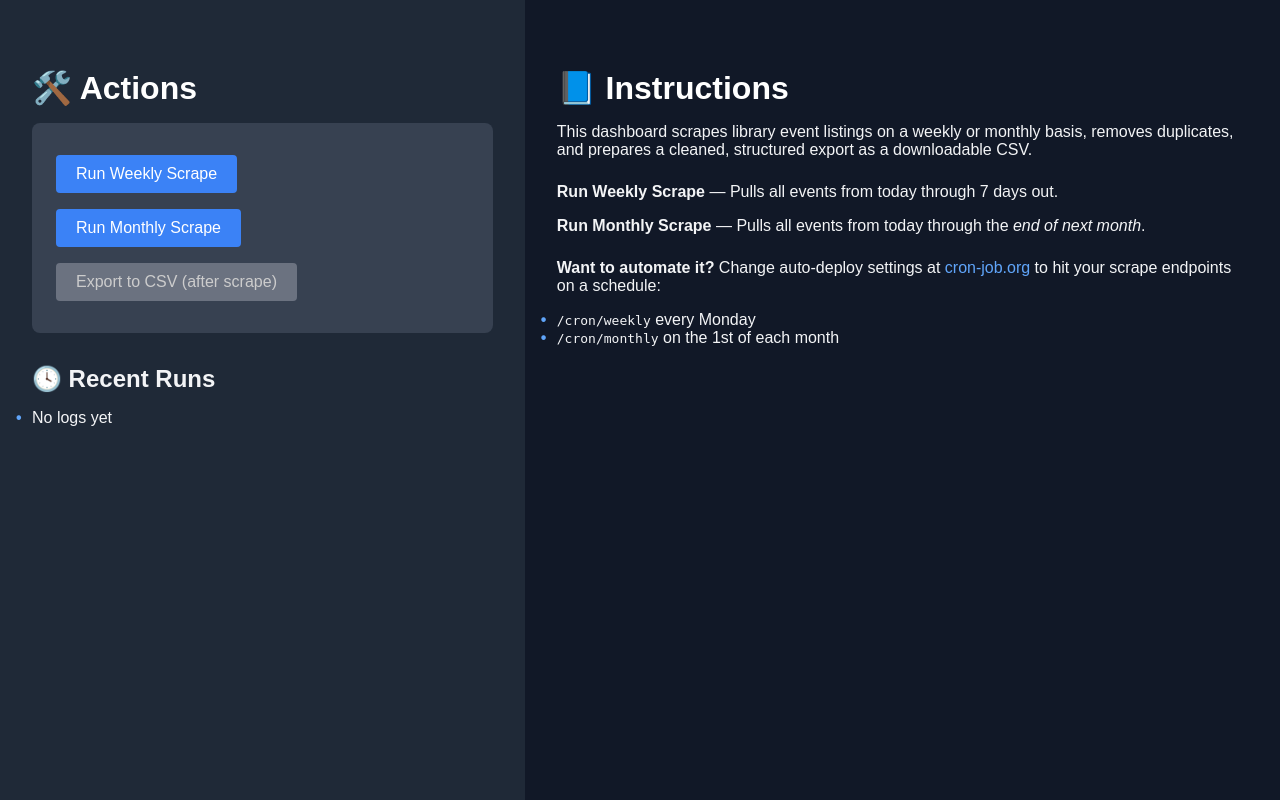
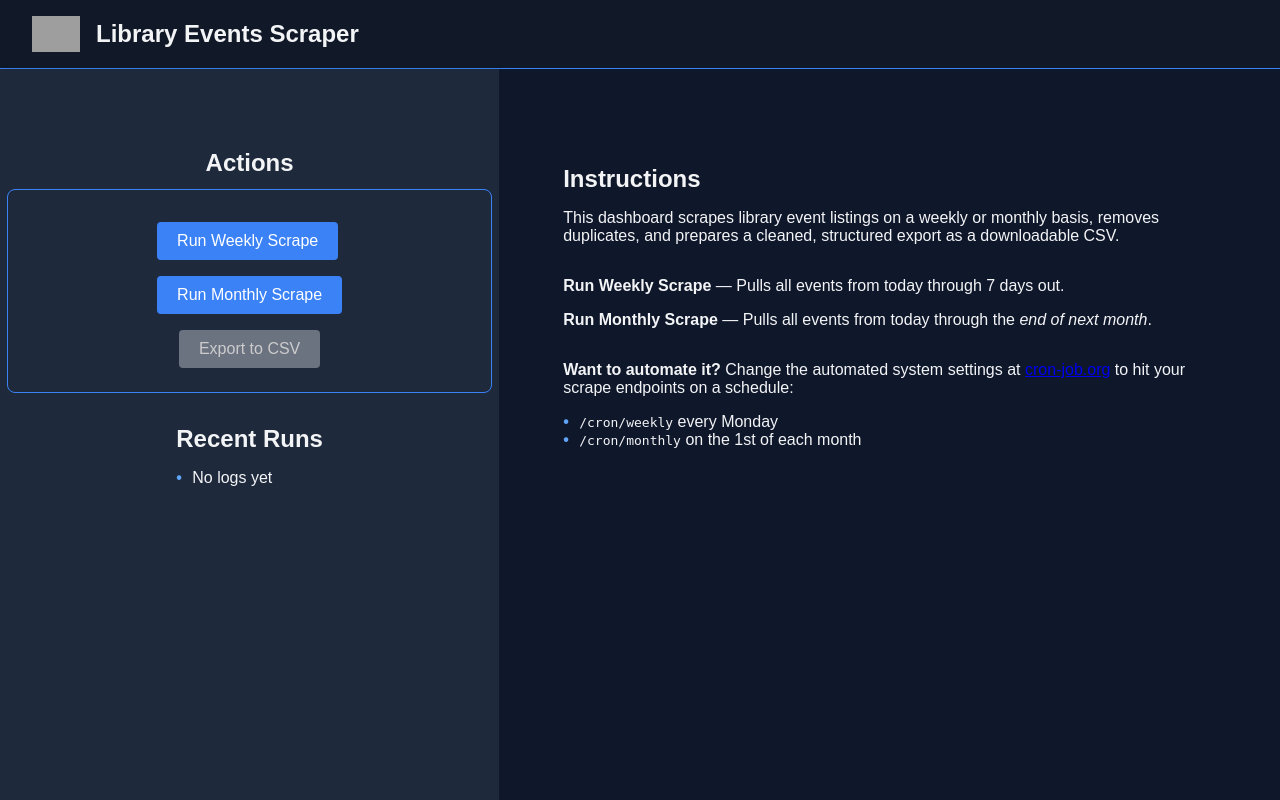
Before and after one commit to knowzek/vbpl-scraper, a Flask app: page / in a window 1280 px wide. Run offline with Flask 3, Linux system fonts and the light colour scheme; grey boxes are pictures that could not be loaded.

Commit message:
Update index.html

```diff
--- a/templates/index.html
+++ b/templates/index.html
@@ -6,25 +6,45 @@
         body {
             margin: 0;
             font-family: Arial, sans-serif;
-            background: #111827;
+            background: #0f172a;
             color: #f3f4f6;
             display: flex;
+            flex-direction: column;
             height: 100vh;
+        }
+        header {
+            background-color: #111827;
+            padding: 1rem 2rem;
+            border-bottom: 1px solid #3b82f6;
+            display: flex;
+            align-items: center;
+        }
+        header img {
+            height: 36px;
+            margin-right: 1rem;
+        }
+        header h1 {
+            font-size: 1.5rem;
+            margin: 0;
+            color: #f3f4f6;
+        }
+        main {
+            display: flex;
+            flex: 1;
         }
         .left {
             width: 40%;
-            padding: 3rem 2rem 2rem;
-            background: #1f2937;
+            padding: 3rem 2rem;
+            background: #1e293b;
             box-shadow: 2px 0 5px rgba(0,0,0,0.1);
+            display: flex;
+            flex-direction: column;
+            align-items: center;
         }
         .right {
             width: 60%;
-            padding: 3rem 2rem 2rem;
-            background: #111827;
-        }
-        h1 {
-            color: #fff;
-            margin-bottom: 1rem;
+            padding: 4rem 4rem;
+            background: #0f172a;
         }
         h2 {
             margin-top: 2rem;
@@ -40,26 +60,40 @@
             border-radius: 4px;
             font-size: 1rem;
         }
-        .csv-button {
+        a.button-link {
+            display: inline-block;
+            background: #3b82f6;
+            padding: 10px 20px;
+            border-radius: 4px;
+            color: white;
+            text-decoration: none;
+            margin-top: 0.5rem;
+        }
+        a.button-link:hover {
+            background: #2563eb;
+        }
+        a.disabled-link {
             background: #6b7280;
             color: #ccc;
             cursor: not-allowed;
-        }
-        a {
-            color: #60a5fa;
-            text-decoration: none;
+            pointer-events: none;
         }
         .section {
-            margin-bottom: 1.5rem;
+            margin-bottom: 2rem;
         }
         .action-box {
             padding: 1.5rem;
-            background: #374151;
+            border: 1px solid #3b82f6;
             border-radius: 8px;
+            width: 100%;
+            background: #1e293b;
+            display: flex;
+            flex-direction: column;
+            align-items: center;
         }
         ul {
             list-style: none;
-            padding-left: 0;
+            padding-left: 1rem;
         }
         li::before {
             content: "\2022";
@@ -70,19 +104,34 @@
             margin-left: -1em;
         }
     </style>
+    <script>
+        window.onload = function() {
+            const exportBtn = document.getElementById("csvDownload");
+            const csvExists = {{ 'true' if csv_exists else 'false' }};
+            if (csvExists === true || csvExists === 'true') {
+                exportBtn.classList.remove("disabled-link");
+                exportBtn.href = "/download";
+            }
+        };
+    </script>
 </head>
 <body>
+    <header>
+        <img src="/static/logo.png" alt="MyActiveChild Logo">
+        <h1>Library Events Scraper</h1>
+    </header>
+    <main>
         <div class="left">
-        <h1>🛠️ Actions</h1>
+            <h2>Actions</h2>
             <div class="action-box">
                 <form action="/scrape" method="post">
                     <button name="mode" value="weekly">Run Weekly Scrape</button><br>
-                <button name="mode" value="monthly">Run Monthly Scrape</button><br>
-                <button class="csv-button" disabled>Export to CSV (after scrape)</button>
+                    <button name="mode" value="monthly">Run Monthly Scrape</button>
                 </form>
+                <a id="csvDownload" class="button-link disabled-link">Export to CSV</a>
             </div>
             <div class="section">
-            <h2>🕓 Recent Runs</h2>
+                <h2>Recent Runs</h2>
                 <ul>
                     {% for log in logs %}
                         <li>{{ log.timestamp }} — {{ log.mode }} — {{ log.status }}</li>
@@ -93,7 +142,7 @@
             </div>
         </div>
         <div class="right">
-        <h1>📘 Instructions</h1>
+            <h2>Instructions</h2>
             <div class="section">
                 <p>This dashboard scrapes library event listings on a weekly or monthly basis, removes duplicates, and prepares a cleaned, structured export as a downloadable CSV.</p>
             </div>
@@ -102,12 +151,13 @@
                 <p><strong>Run Monthly Scrape</strong> — Pulls all events from today through the <em>end of next month</em>.</p>
             </div>
             <div class="section">
-            <p><strong>Want to automate it?</strong> Change auto-deploy settings at <a href="https://cron-job.org" target="_blank">cron-job.org</a> to hit your scrape endpoints on a schedule:</p>
+                <p><strong>Want to automate it?</strong> Change the automated system settings at <a href="https://cron-job.org" target="_blank">cron-job.org</a> to hit your scrape endpoints on a schedule:</p>
                 <ul>
                     <li><code>/cron/weekly</code> every Monday</li>
                     <li><code>/cron/monthly</code> on the 1st of each month</li>
                 </ul>
             </div>
         </div>
+    </main>
 </body>
 </html>
```
Lines whose indentation alone changed are shown as unchanged.
